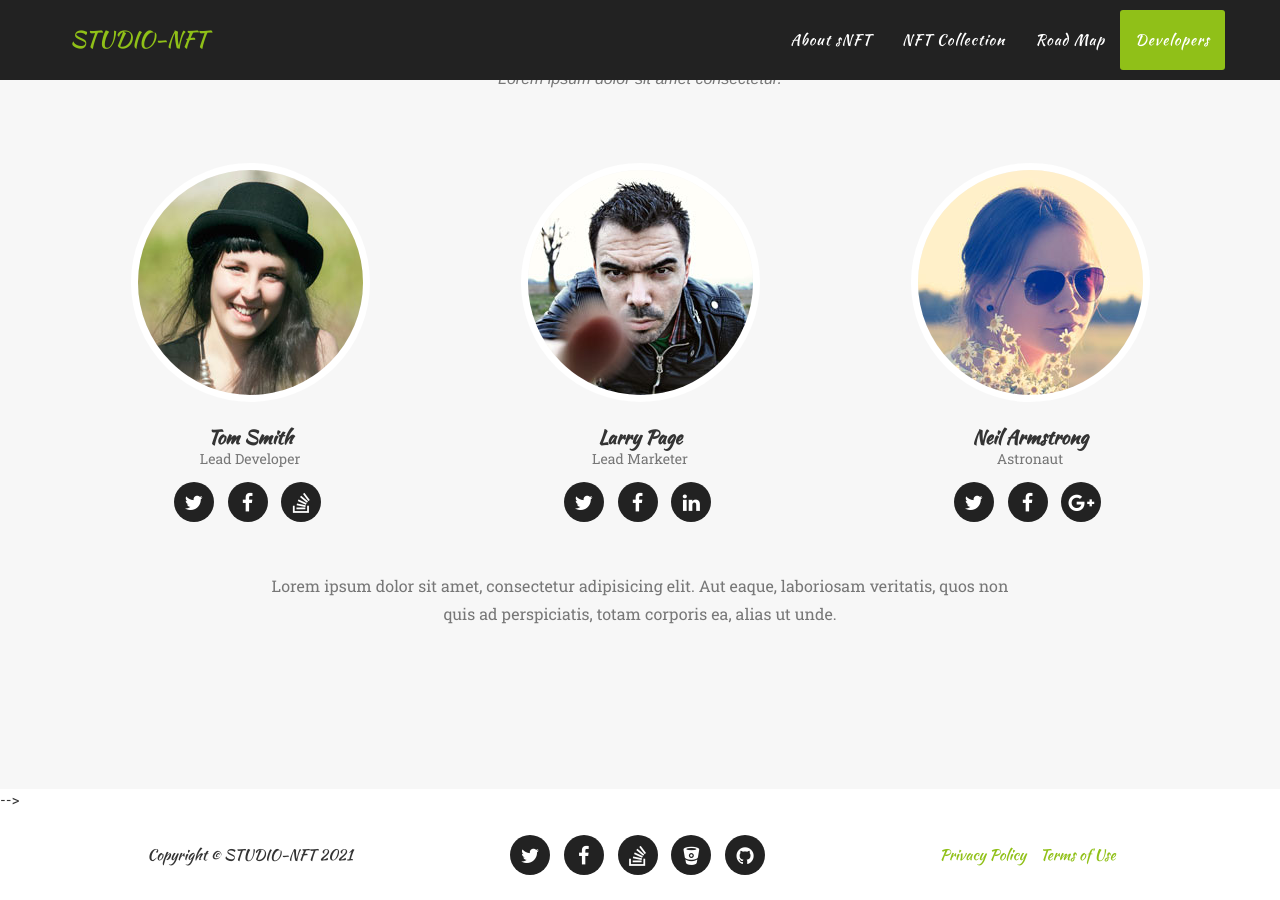
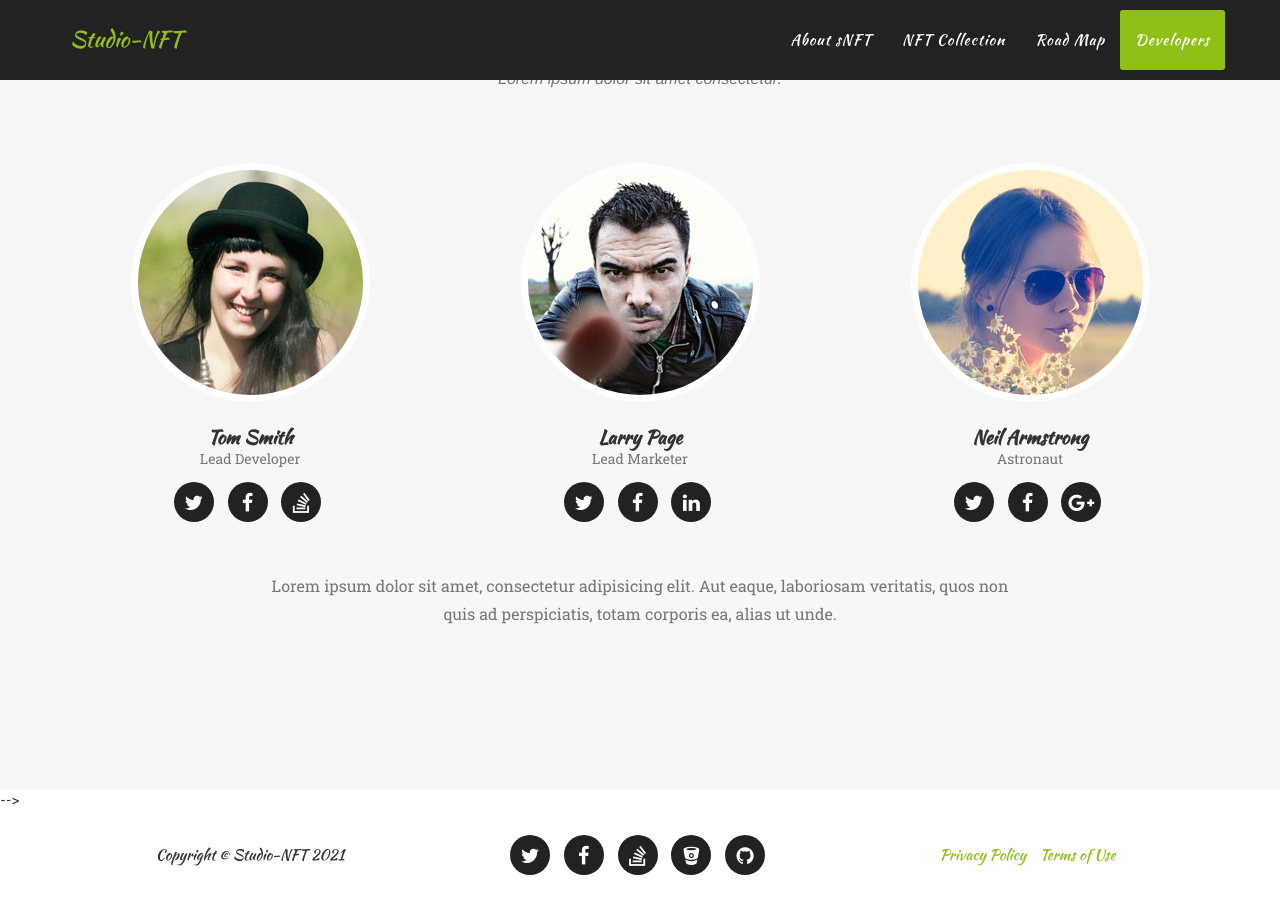
Before and after one commit to MangaNFT/studio-nft, a Jekyll site: the page built from index.html, in a window 1280 px wide and 900 px high, scrolled down 4710 px. Built offline with Jekyll 4.4.1, drawn with Linux system fonts in a browser that asks for light colours; some web fonts are replaced.

```diff
--- a/_config.yml
+++ b/_config.yml
@@ -2,7 +2,7 @@ url: https://MangaNFT.github.io
 baseurl: /studio-nft/
 
 # Site settings
-title: STUDIO-NFT
+title: Studio-NFT
 email:
 description: "Studio-NFT brings NFTs to life through Manga and more..."
 
```
